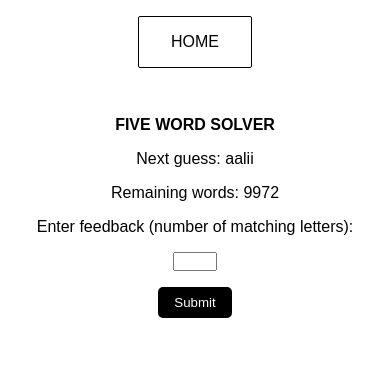
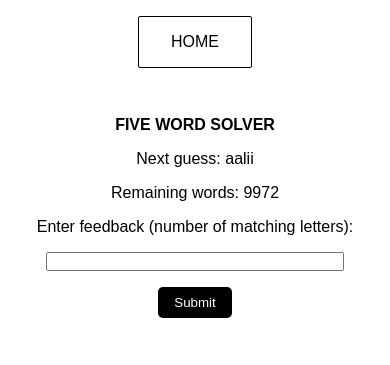
Before and after one commit to prakharr5/JottoWordProblem, a Flask app: page /five in a window 390 px wide. Shown: the top 365 px of the page. Run offline with Flask 3, Linux system fonts and the light colour scheme.

Commit message:
responsiveness

```diff
--- a/static/css/main.css
+++ b/static/css/main.css
@@ -2,6 +2,9 @@
   margin: 0;
   padding: 0;
   font-family: sans-serif;
+}
+body {
+  overflow: hidden;
 }
 
 .nav {
@@ -56,6 +59,10 @@ button:hover {
   opacity: 0.7;
 }
 
+.main input {
+  width: 90%;
+}
+
 @media (max-width: 768px) {
   h1 {
     font-size: 1rem;
```
